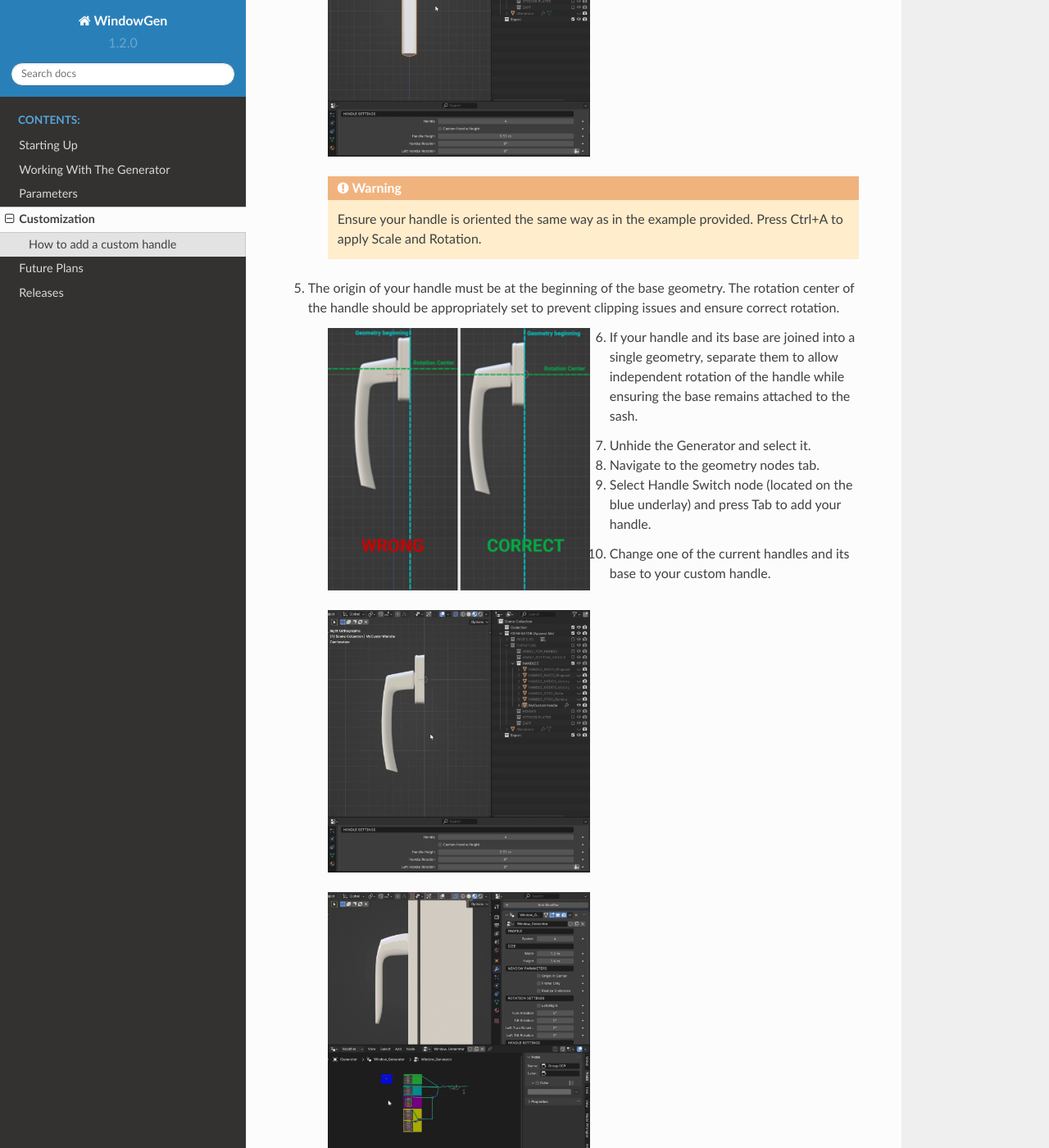
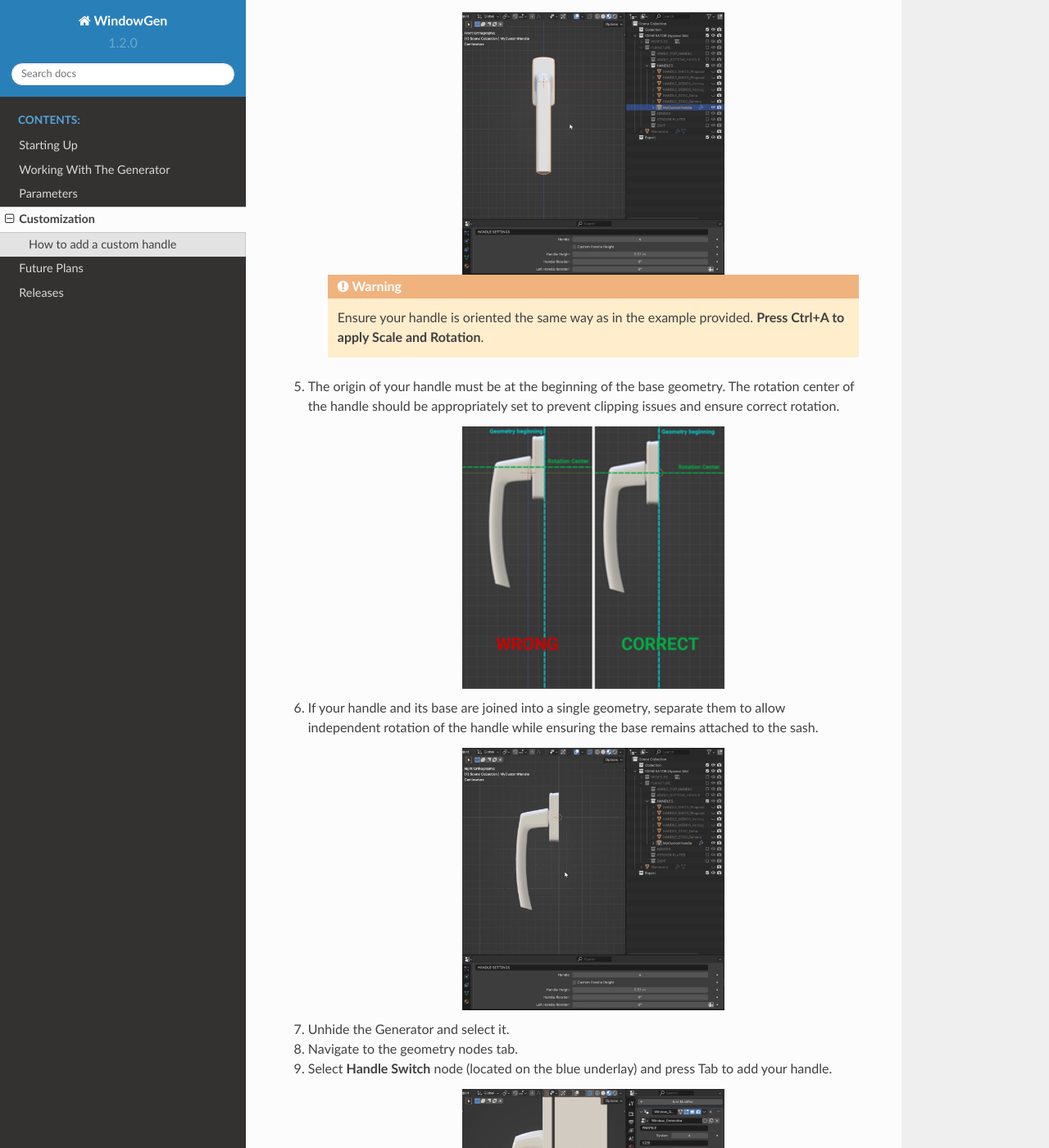
Before and after one commit to fetometo/windowgen-documentation, a Sphinx documentation site: the page built from docs/source/customization.rst, in a window 1280 px wide and 1400 px high, scrolled down 1550 px. Shown: the whole window at 82% size. Built offline with Sphinx 7.4.7 and the Read the Docs theme 2.0.0, drawn with Linux system fonts in a browser that asks for light colours.

Commit message:
Fixed align of the images

```diff
--- a/docs/source/customization.rst
+++ b/docs/source/customization.rst
@@ -11,7 +11,7 @@ To add a custom handle, follow these steps:
         :alt: Disable Generator
         :width: 320
         :height: 320
-        :align: left
+        :align: center
 
 2. Import your custom handle to the "HANDLES" collection.
 
@@ -21,7 +21,7 @@ To add a custom handle, follow these steps:
                 :alt: Import your Handle
                 :width: 320
                 :height: 320
-                :align: left
+                :align: center
 
 3. Position your handle to the World Origin.
 
@@ -29,7 +29,7 @@ To add a custom handle, follow these steps:
         :alt: Place at World Origin
         :width: 320
         :height: 320
-        :align: left
+        :align: center
 
 4. Navigate to the Right orthographic view (press 3 on your Numpad or press ~ on your keyboard and choose Right).
 
@@ -37,10 +37,10 @@ To add a custom handle, follow these steps:
         :alt: Right View
         :width: 320
         :height: 320
-        :align: left
+        :align: center
 
     .. warning::
-        Ensure your handle is oriented the same way as in the example provided. Press Ctrl+A to apply Scale and Rotation.
+        Ensure your handle is oriented the same way as in the example provided. **Press Ctrl+A to apply Scale and Rotation**.
 
 5. The origin of your handle must be at the beginning of the base geometry. The rotation center of the handle should be appropriately set to prevent clipping issues and ensure correct rotation.
 
@@ -48,7 +48,7 @@ To add a custom handle, follow these steps:
         :alt: Handle Origin
         :width: 320
         :height: 320
-        :align: left
+        :align: center
 
 6. If your handle and its base are joined into a single geometry, separate them to allow independent rotation of the handle while ensuring the base remains attached to the sash.
 
@@ -56,17 +56,17 @@ To add a custom handle, follow these steps:
         :alt: Separate Base
         :width: 320
         :height: 320
-        :align: left
+        :align: center
 
 7. Unhide the Generator and select it.
 8. Navigate to the geometry nodes tab.
-9. Select Handle Switch node (located on the blue underlay) and press Tab to add your handle.
+9. Select **Handle Switch** node (located on the blue underlay) and press Tab to add your handle.
 
     .. image:: images/04_customization_handle_node.gif
         :alt: Handle Switch Node
         :width: 320
         :height: 320
-        :align: left
+        :align: center
 
 10. Change one of the current handles and its base to your custom handle.
 
@@ -74,4 +74,4 @@ To add a custom handle, follow these steps:
         :alt: Change Handle
         :width: 320
         :height: 320
-        :align: left
+        :align: center
--- a/docs/source/future_plans.rst
+++ b/docs/source/future_plans.rst
@@ -8,7 +8,7 @@ Currently in the work and will be delivered with the next update 1.2:
         :alt: Transom Window
         :width: 283
         :height: 244
-        :align: left
+        :align: center
 
 - Window Lites
 
@@ -16,7 +16,7 @@ Currently in the work and will be delivered with the next update 1.2:
         :alt: Lites
         :width: 283
         :height: 283
-        :align: left
+        :align: center
 
 
 .. note::
--- a/docs/source/working_with_generator.rst
+++ b/docs/source/working_with_generator.rst
@@ -12,7 +12,7 @@ The generator utilizes the geometry nodes modifier. To adjust parameters, follow
         :alt: Modifier Properties
         :width: 213
         :height: 224
-        :align: left
+        :align: center
 
 Generator structure
 -------------------
```
Also changed, not shown: docs/source/parameters.rst (+28 -28 lines), docs/source/images/04_customization_handle_change.gif (renamed from docs/source/images/04_customization_handle _change.gif).
